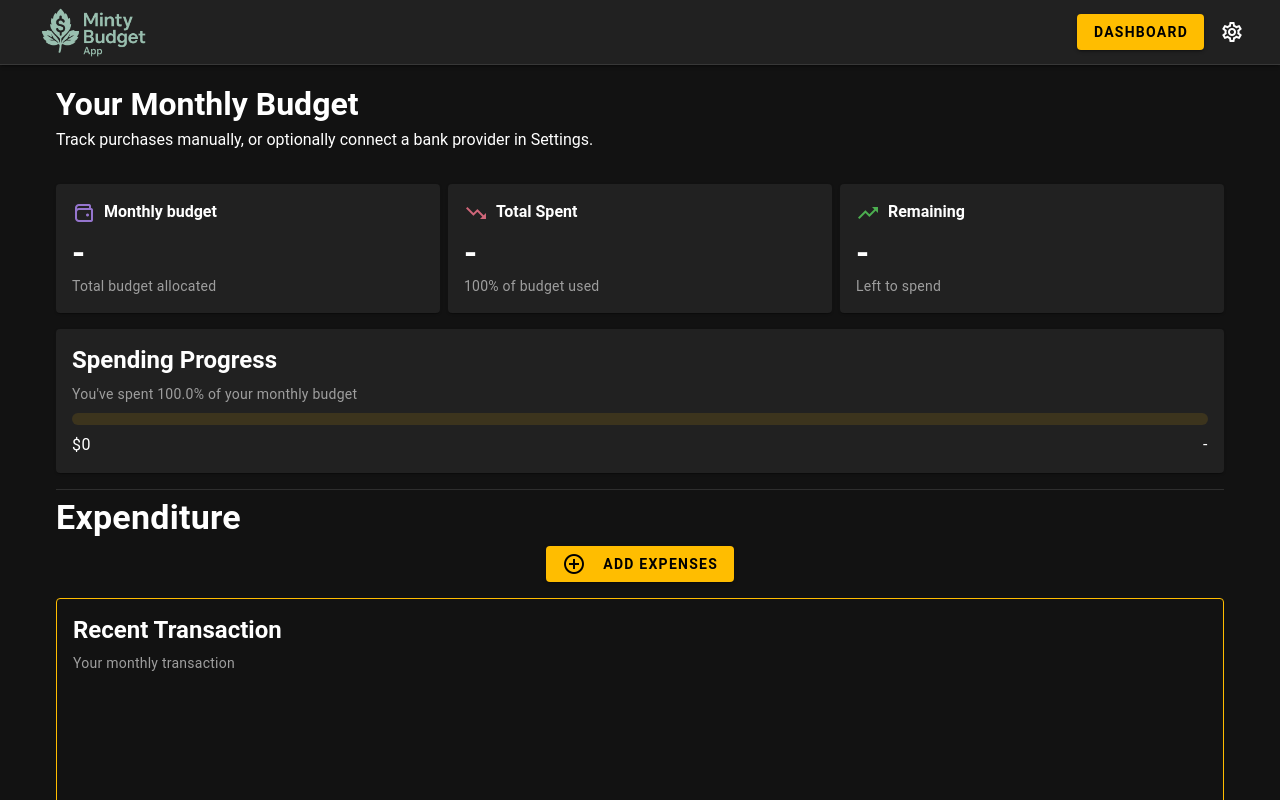
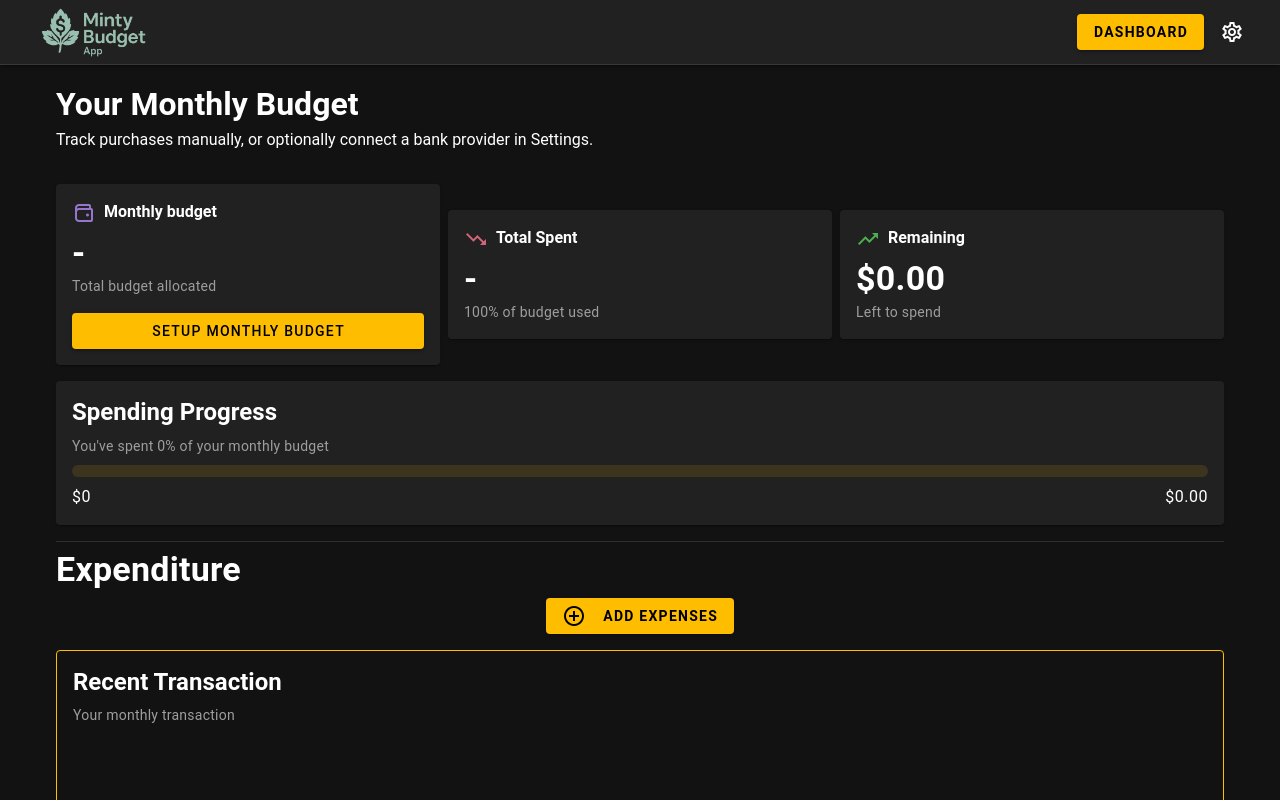
Before and after one commit to anthonyprabowo/budget-app-nuxt, a Nuxt app: page /dashboard in a window 1280 px wide. Shown: the top 800 px of the page. Built offline with nearby package versions, Linux system fonts and the light colour scheme; no server answers.

Commit message:
connect values in dashboard with API values

```diff
--- a/app/pages/dashboard.vue
+++ b/app/pages/dashboard.vue
@@ -1,4 +1,11 @@
 <template>
+  <v-snackbar
+      :color="snackbarColor"
+      v-model="snackbarOpen"
+      location="top right"
+  >
+      {{ snackbarMessage }}
+  </v-snackbar>
   <Header />
   <BasicMain>
     <div class="mb-8">
@@ -7,26 +14,29 @@
     </div>
     <div class="d-block d-sm-flex ga-2 align-center justify-space-between mb-4">
       <MainComponentDefaultCard title="Monthly budget" icon="mdi-wallet-bifold-outline" icon-color="deep-purple-lighten-2">
-        <p class="text-h4 font-weight-bold mb-1">-</p>
-        <p class="text-body-2 text-grey">Total budget allocated</p>
+        <p class="text-h4 font-weight-bold mb-1">{{ monthlyBudget === 0 ? '-' : formatCurrency(monthlyBudget) }}</p>
+        <p class="text-body-2 text-grey mb-4">Total budget allocated</p>
+        <NuxtLink :to="'/setting#account-setting'" v-if="monthlyBudget === 0">
+          <v-btn color="secondary" class="w-100">Setup monthly budget</v-btn>
+        </NuxtLink>
       </MainComponentDefaultCard>
       <MainComponentDefaultCard title="Total Spent" icon="mdi-trending-down" icon-color="error">
-        <p class="text-h4 font-weight-bold mb-1">{{ transactionData.length > 0 ? '$' + transactionData.reduce((sum, tx) => sum + Math.abs(tx.amount), 0) : '-' }}</p>
+        <p class="text-h4 font-weight-bold mb-1">{{ transactionData.length > 0 ? formatCurrency(totalSpend) : '-' }}</p>
         <p class="text-body-2 text-grey">100% of budget used</p>
       </MainComponentDefaultCard>
       <MainComponentDefaultCard title="Remaining" icon="mdi-trending-up" icon-color="green">
-        <p class="text-h4 font-weight-bold mb-1">-</p>
+        <p class="text-h4 font-weight-bold mb-1" :class="{'text-red': totalRemaining < 0}">{{ totalRemaining < 0 ? '-' : '' }}{{ formatCurrency(totalRemaining) }}</p>
         <!-- If over budget, the text becomes "Over budget" -->
-        <p class="text-body-2 text-grey">Left to spend</p>
+        <p class="text-body-2 text-grey">{{ totalRemaining < 0 ? 'Over budget' : 'Left to spend' }}</p>
       </MainComponentDefaultCard>
     </div>
     <div class="mb-4">
       <MainComponentDefaultCard title="Spending Progress" title-text-size="h5">
-        <p class="text-body-2 text-grey mb-2">You've spent 100.0% of your monthly budget</p>
-        <v-progress-linear model-value="0" :height="12" rounded color="secondary" class="mb-2"></v-progress-linear>
+        <p class="text-body-2 text-grey mb-2">You've spent {{ percentageCalculation }}% of your monthly budget</p>
+        <v-progress-linear :model-value="percentageCalculation" :height="12" rounded color="secondary" class="mb-2"></v-progress-linear>
         <div class="d-flex justify-space-between align-center">
           <p class="text-body-1">$0</p>
-          <p class="text-body-1">-</p>
+          <p class="text-body-1">{{ formatCurrency(monthlyBudget) }}</p>
         </div>
       </MainComponentDefaultCard>
     </div>
@@ -40,6 +50,7 @@
 
 <script lang="ts" setup>
   import type { TransactionData } from '~/types/transaction';
+  import type { FetchError } from 'ofetch';
 
   definePageMeta({
     middleware: 'auth'
@@ -56,6 +67,14 @@
 
 
   const transactionData = ref<TransactionData[]>([]);
+  const snackbarOpen = ref<boolean>(false);
+  const snackbarMessage = ref<string>('');
+  const snackbarColor = ref<string>('error');
+  const monthlyBudget = ref<number>(0);
+  const totalSpend = ref<number>(0);
+  const totalRemaining = ref<number>(0);
+  const percentageCalculation = ref<number>(0);
+  const { formatCurrency } = useCurrency();
 
   onMounted(async () => {
     try {
@@ -63,10 +82,28 @@
         method: "GET",
       });
       transactionData.value = transactions.transactions
-      console.log(transactionData.value);
+      totalSpend.value = transactionData.value.reduce((sum, tx) => sum + Math.abs(tx.amount), 0)
+
+
+      var budget = await $fetch<{monthlyBudget: number}>('/api/account/get-user-monthly-budget', {
+        method: 'GET'
+      })
+
+      monthlyBudget.value = budget.monthlyBudget
+
+      totalRemaining.value = monthlyBudget.value - totalSpend.value;
+      percentageCalculation.value = ((totalSpend.value/monthlyBudget.value) * 100).toFixed(2)
     }
-    catch(e) {
-      console.log(e);
+    catch(err) {
+      const e = err as FetchError
+      console.log(e.statusCode);
+      addSnackBar("error", e.message);
     }
   })
+
+  function addSnackBar(color: string, message: string) {
+      snackbarOpen.value = true;
+      snackbarColor.value = color;
+      snackbarMessage.value = message;
+  }
 </script>
--- a/app/pages/setting.vue
+++ b/app/pages/setting.vue
@@ -80,7 +80,7 @@
 
             </MainComponentDefaultCard>
         </div>
-        <div class="mb-4">
+        <div class="mb-4" id="account-setting">
             <MainComponentDefaultCard title="Account Setting" icon="mdi-account-cog-outline" title-text-size="h6">
                 <p class="text-grey text-body-2 mb-4">Manage your Minty Budget account preferences</p>
 
```
